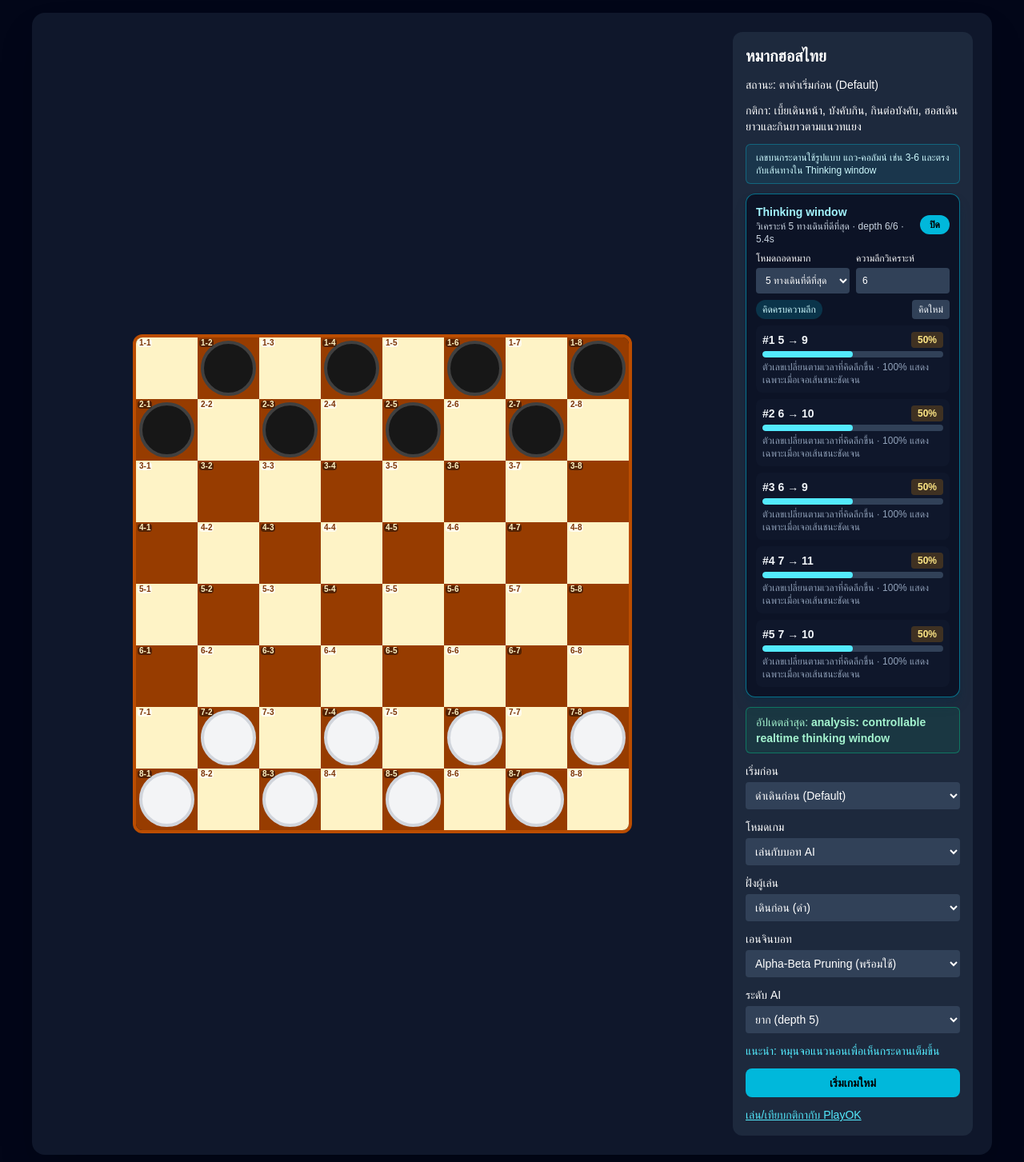
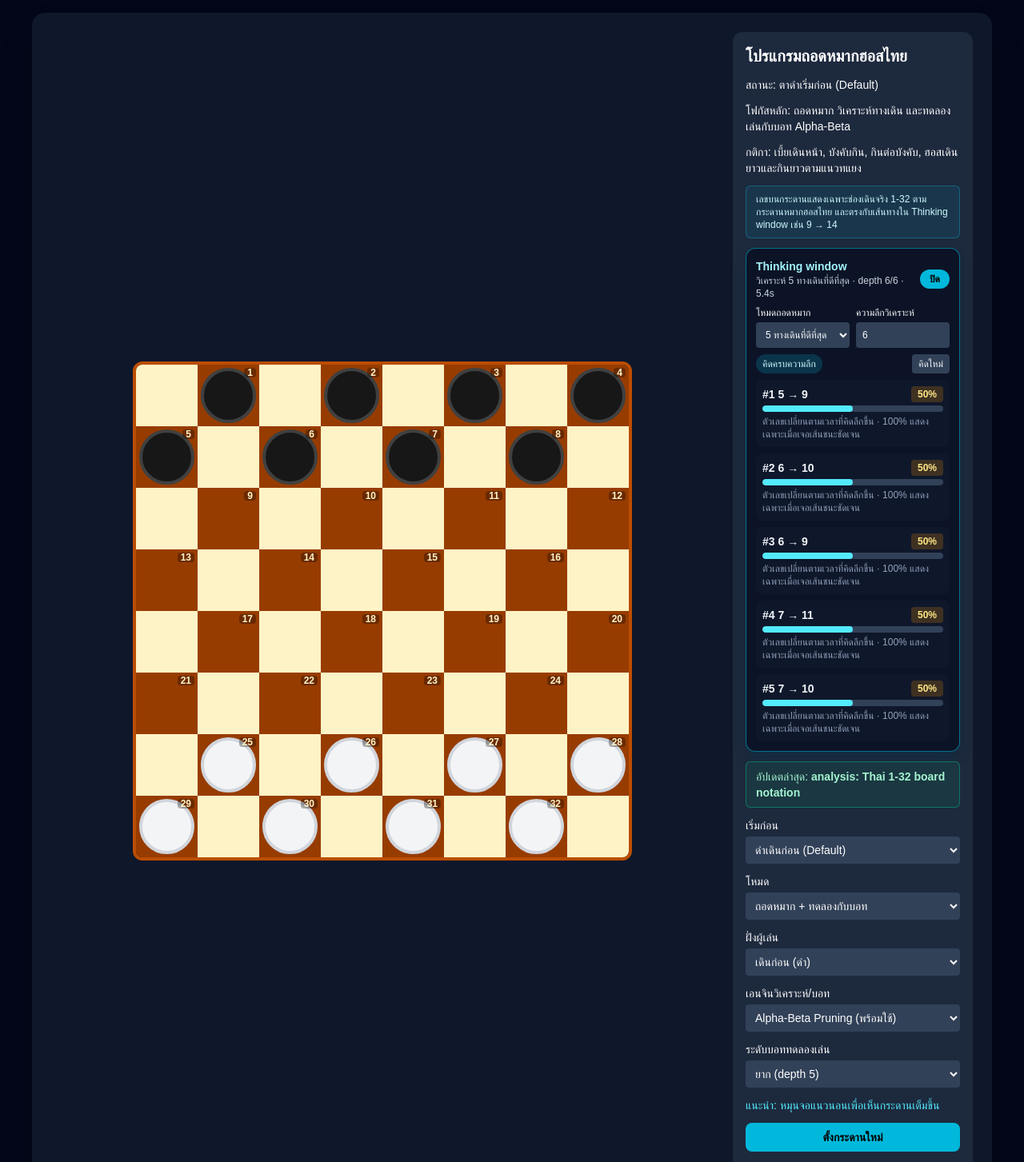
Before and after one commit to panawat17067/Thaichecker, a Next.js app: page / in a window 1280 px wide. Shown: the top 1453 px of the page at 80% size. Built offline with nearby package versions, Linux system fonts and the light colour scheme.

Commit message:
Use Thai board numbering and analysis-first labels

```diff
--- a/app/page.tsx
+++ b/app/page.tsx
@@ -1,7 +1,7 @@
 'use client'
 
 import { useEffect, useMemo, useState } from 'react'
-import { analyzeTopPlayerLines, MAX_ANALYSIS_DEPTH } from '@/lib/checkers/analysis'
+import { analyzeTopPlayerLines, MAX_ANALYSIS_DEPTH, playableSquareNumber } from '@/lib/checkers/analysis'
 import { chooseAlphaBetaMove, loadAlphaBetaWeights } from '@/lib/checkers/bot'
 import { defaultWeights } from '@/lib/checkers/evaluate'
 import {
@@ -15,7 +15,7 @@ import {
 } from '@/lib/checkers/rules'
 import type { BotEngine, BotLevel, Player, Pos, Weights } from '@/lib/checkers/types'
 
-const RELEASE_NOTE = 'analysis: controllable realtime thinking window'
+const RELEASE_NOTE = 'analysis: Thai 1-32 board notation'
 type AnalysisMode = 'top5' | 'selected'
 
 export default function Home() {
@@ -43,16 +43,8 @@ export default function Home() {
 
   const captureStarts = useMemo(() => allCaptureStarts(board, turn), [board, turn])
 
-  const botDepth = useMemo(() => {
-    if (botLevel === 'custom') return customBotDepth
-    if (botLevel === 'easy') return 1
-    if (botLevel === 'normal') return 3
-    return 5
-  }, [botLevel, customBotDepth])
-
   const analysisDepthLimit = Math.min(MAX_ANALYSIS_DEPTH, Math.max(1, Math.floor(analysisRequestedDepth)))
   const analysisPlayer = botEnabled ? humanSide : turn
-  const isBotThinking = botEnabled && botEngine === 'alpha-beta' && turn !== humanSide && !forced
   const analysisFrom = analysisMode === 'selected' ? selected : null
   const selectedPiece = selected ? board[selected.r]?.[selected.c] : null
   const canAnalyzeSelected = Boolean(selected && selectedPiece && selectedPiece.player === analysisPlayer)
@@ -191,6 +183,7 @@ export default function Home() {
             {board.map((row, r) =>
               row.map((cell, c) => {
                 const dark = (r + c) % 2 === 1
+                const squareNo = dark ? playableSquareNumber({ r, c }) : null
                 const isSel = selected?.r === r && selected?.c === c
                 const canMove = selected
                   ? legalMoves(selected).some((m) => m.r === r && m.c === c)
@@ -207,15 +200,13 @@ export default function Home() {
                         ? 'outline outline-4 outline-cyan-300 outline-offset-[-2px]'
                         : ''
                     }`}
-                    aria-label={`ช่อง ${r + 1}-${c + 1}`}
+                    aria-label={squareNo ? `ช่องเดิน ${squareNo}` : `ช่องว่าง ${r + 1}-${c + 1}`}
                   >
-                    <span
-                      className={`absolute left-0.5 top-0.5 z-20 rounded px-0.5 text-[8px] font-bold leading-none sm:text-[10px] ${
-                        dark ? 'bg-black/45 text-amber-100' : 'bg-white/70 text-amber-900'
-                      }`}
-                    >
-                      {r + 1}-{c + 1}
-                    </span>
+                    {squareNo && (
+                      <span className="absolute right-1 top-1 z-20 rounded bg-black/30 px-1 text-[10px] font-bold leading-none text-amber-100 sm:text-xs">
+                        {squareNo}
+                      </span>
+                    )}
 
                     {canMove && (
                       <span className="absolute inset-0 m-auto h-3.5 w-3.5 rounded-full bg-cyan-300/90" />
@@ -240,11 +231,12 @@ export default function Home() {
         </div>
 
         <aside className="bg-slate-800 rounded-xl p-4 space-y-3 text-sm">
-          <h1 className="text-xl font-bold">หมากฮอสไทย</h1>
+          <h1 className="text-xl font-bold">โปรแกรมถอดหมากฮอสไทย</h1>
           <p>สถานะ: {msg}</p>
+          <p>โฟกัสหลัก: ถอดหมาก วิเคราะห์ทางเดิน และทดลองเล่นกับบอท Alpha-Beta</p>
           <p>กติกา: เบี้ยเดินหน้า, บังคับกิน, กินต่อบังคับ, ฮอสเดินยาวและกินยาวตามแนวทแยง</p>
           <p className="rounded-md border border-cyan-400/30 bg-cyan-500/10 px-3 py-2 text-xs text-cyan-100">
-            เลขบนกระดานใช้รูปแบบ แถว-คอลัมน์ เช่น 3-6 และตรงกับเส้นทางใน Thinking window
+            เลขบนกระดานแสดงเฉพาะช่องเดินจริง 1-32 ตามกระดานหมากฮอสไทย และตรงกับเส้นทางใน Thinking window เช่น 9 → 14
           </p>
 
           <div className="rounded-xl border border-cyan-400/50 bg-slate-950/60 p-3 shadow-lg shadow-cyan-950/40">
@@ -368,14 +360,14 @@ export default function Home() {
           </label>
 
           <label className="block">
-            โหมดเกม
+            โหมด
             <select
               className="mt-1 w-full rounded bg-slate-700 p-2"
               value={botEnabled ? 'bot' : 'human'}
               onChange={(e) => setBotEnabled(e.target.value === 'bot')}
             >
-              <option value="bot">เล่นกับบอท AI</option>
-              <option value="human">คน vs คน</option>
+              <option value="bot">ถอดหมาก + ทดลองกับบอท</option>
+              <option value="human">ถอดหมาก / คน vs คน</option>
             </select>
           </label>
 
@@ -394,7 +386,7 @@ export default function Home() {
               </label>
 
               <label className="block">
-                เอนจินบอท
+                เอนจินวิเคราะห์/บอท
                 <select
                   className="mt-1 w-full rounded bg-slate-700 p-2"
                   value={botEngine}
@@ -406,7 +398,7 @@ export default function Home() {
               </label>
 
               <label className="block">
-                ระดับ AI
+                ระดับบอททดลองเล่น
                 <select
                   className="mt-1 w-full rounded bg-slate-700 p-2"
                   value={botLevel}
@@ -421,7 +413,7 @@ export default function Home() {
 
               {botLevel === 'custom' && (
                 <label className="block">
-                  Depth ปรับเอง (1-1000)
+                  Depth บอททดลองเล่น (1-1000)
                   <input
                     className="mt-1 w-full rounded bg-slate-700 p-2"
                     type="number"
@@ -448,7 +440,7 @@ export default function Home() {
             onClick={reset}
             className="w-full py-2 rounded-lg bg-cyan-500 hover:bg-cyan-400 text-black font-semibold"
           >
-            เริ่มเกมใหม่
+            ตั้งกระดานใหม่
           </button>
 
           <a
```
